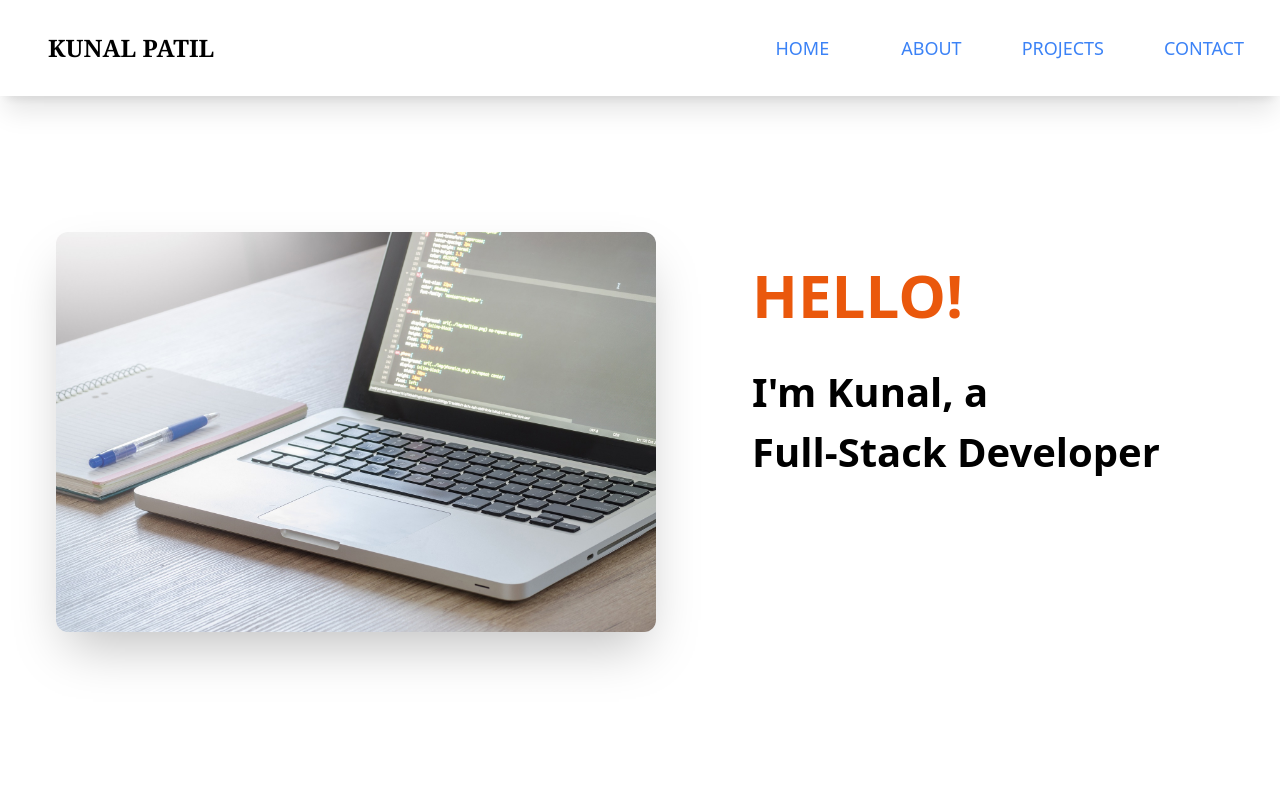
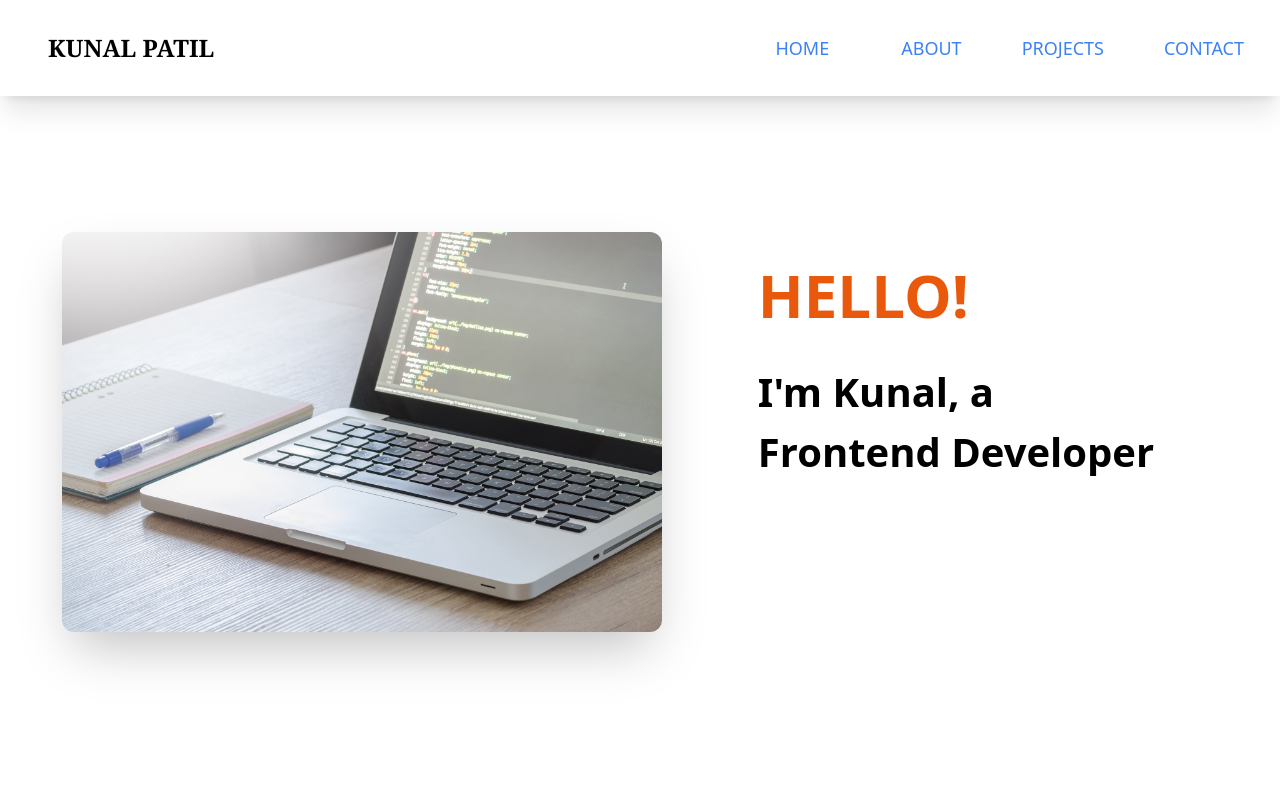
Before and after one commit to kunal0395/Portfolio, a plain HTML site: page index.html in a window 1280 px wide. Shown: the top 798 px of the page. Drawn offline with Linux system fonts and the light colour scheme.

Commit message:
Update index.html

```diff
--- a/index.html
+++ b/index.html
@@ -50,7 +50,7 @@
           HELLO!
         </div>
         <div>I'm Kunal, a</div>
-        <div>Full-Stack Developer</div>
+        <div>Frontend Developer</div>
       </div>
     </div>
 
```
